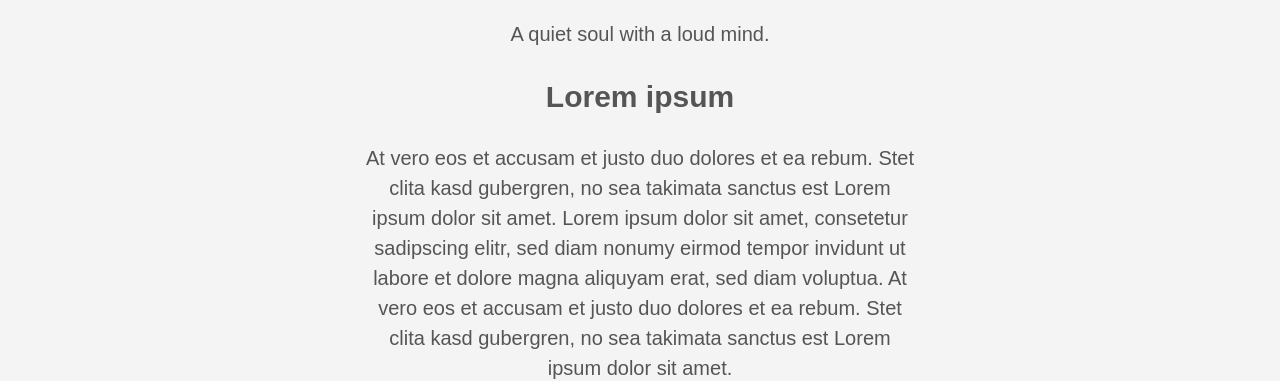
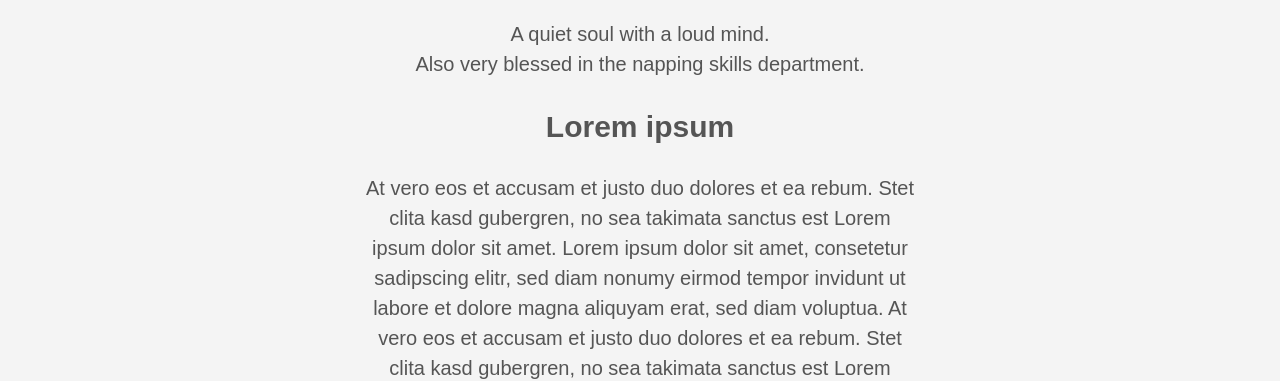
Before and after one commit to dreamingfeather/dreamingfeather.github.io, a plain HTML site: page about/index.html in a window 1280 px wide. Shown: the part 719-1100 px from the top of the page. Drawn offline with Linux system fonts and the light colour scheme.

Commit message:
rebuilding site Sat 16 Mar 2019 18:20:10 CET

```diff
--- a/about/index.html
+++ b/about/index.html
@@ -123,7 +123,8 @@
 
 <h1 id="das-bin-ich">Das bin ich</h1>
 
-<p>A quiet soul with a loud mind.</p>
+<p>A quiet soul with a loud mind.<br />
+Also very blessed in the napping skills department.</p>
 
 <h2 id="lorem-ipsum">Lorem ipsum</h2>
 
```
